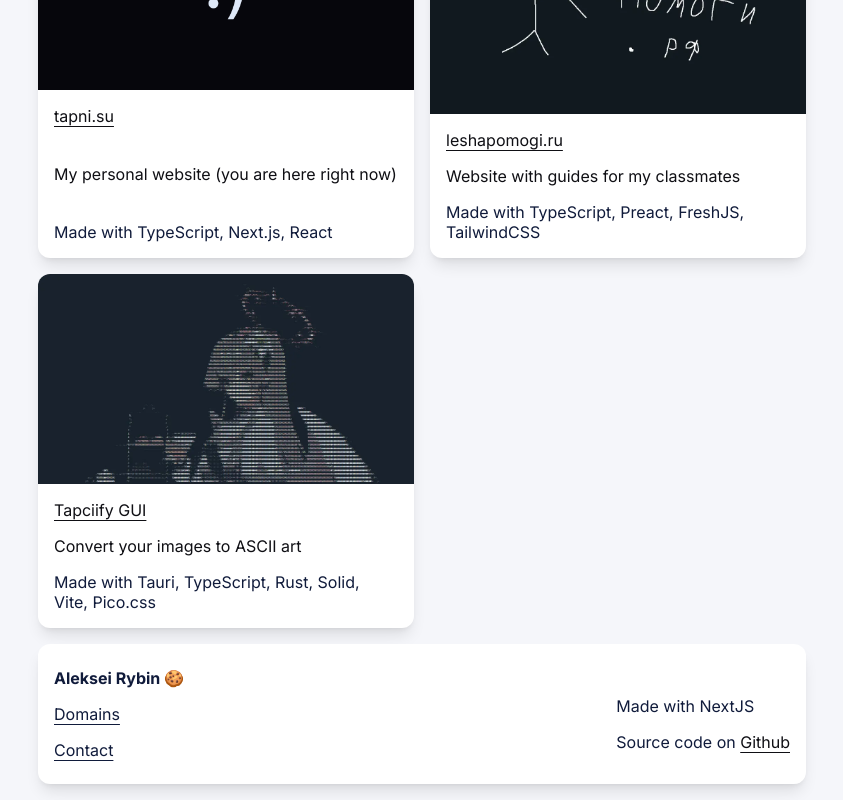
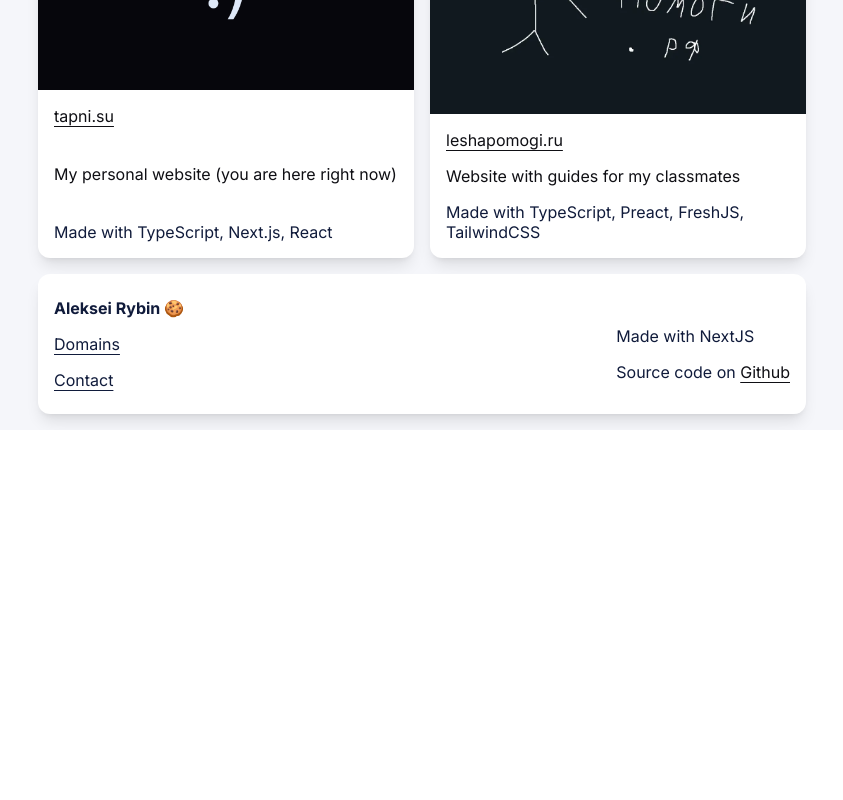
Before and after one commit to tapnisu/tapni.su, a Next.js app: page / in a window 1280 px wide. Shown: the part 1446-2246 px from the top of the page, without its empty margins (218-1061 px from the left). After the commit the page ends 1876 px from the top, so only its background shows below. Built offline with nearby package versions, Linux system fonts and the light colour scheme.

Commit message:
Fix desktop projects grid

```diff
--- a/components/projects/index.tsx
+++ b/components/projects/index.tsx
@@ -55,13 +55,13 @@ export default function Projects(props: React.HTMLAttributes<HTMLDivElement>) {
       description: t.projectsData.leshapomogi.description,
       buildUsing: ["TypeScript", "Preact", "FreshJS", "TailwindCSS"],
     },
-    {
-      name: "Tapciify GUI",
-      url: "https://github.com/tapciify/tapciify-gui",
-      image: tapciifyWebImage,
-      description: t.projectsData.tapciifyGui.description,
-      buildUsing: ["Tauri", "TypeScript", "Rust", "Solid", "Vite", "Pico.css"],
-    },
+    // {
+    //   name: "Tapciify GUI",
+    //   url: "https://github.com/tapciify/tapciify-gui",
+    //   image: tapciifyWebImage,
+    //   description: t.projectsData.tapciifyGui.description,
+    //   buildUsing: ["Tauri", "TypeScript", "Rust", "Solid", "Vite", "Pico.css"],
+    // },
   ];
 
   return (
```
